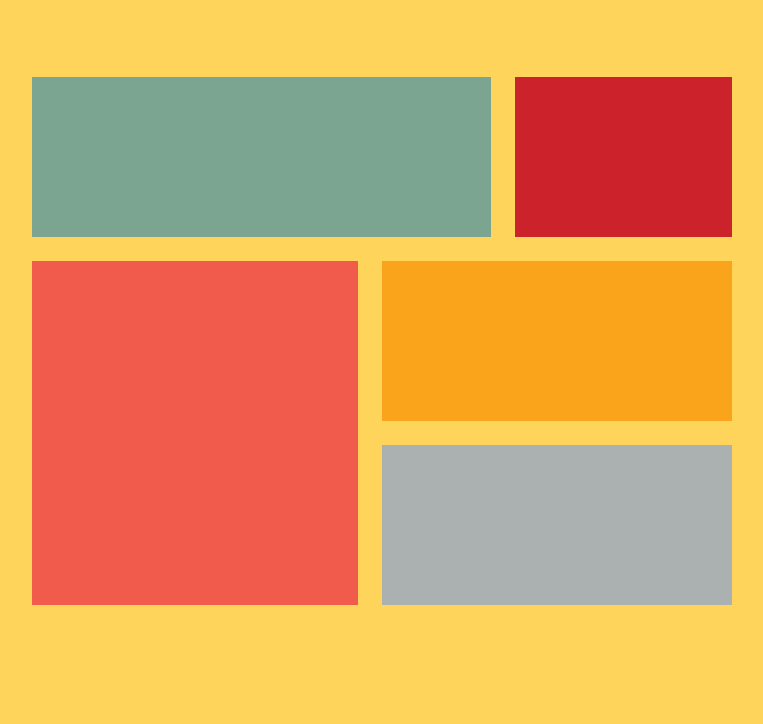
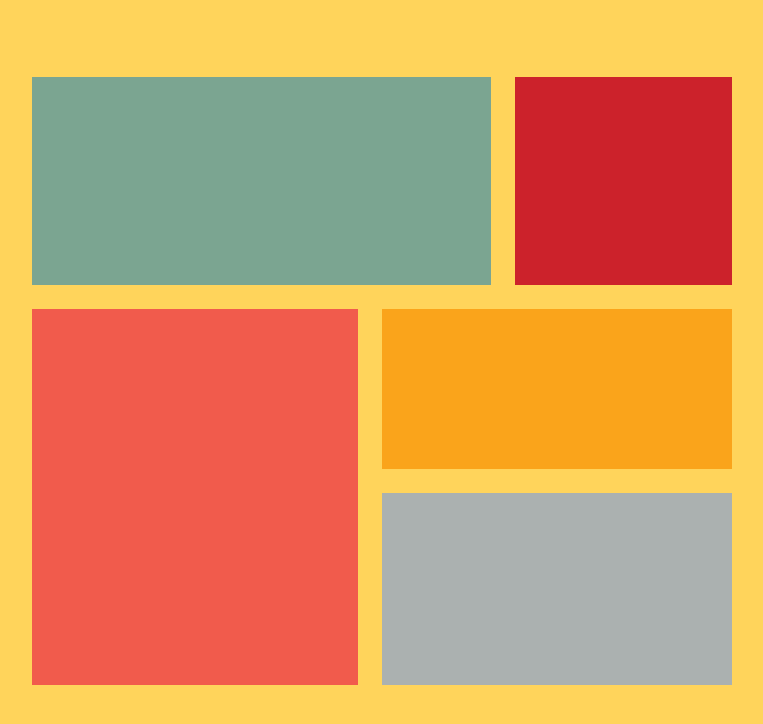
Before and after one commit to imrvon/flex-and-grid, a plain HTML site: page grid.html in a window 1280 px wide. Shown: the part 76-800 px from the top of the page, without its empty margins (258-1021 px from the left). Drawn offline with Linux system fonts and the light colour scheme.

Commit message:
Made the last two boxes on the right unequal

```diff
--- a/style.css
+++ b/style.css
@@ -247,6 +247,7 @@ button:hover {
         'first first second'
         'third fourth fourth'
         'third fifth fifth';
+        grid-template-rows: 1.3fr 1fr 1.2fr;
         gap: 1.5rem;
     }
 }
```
